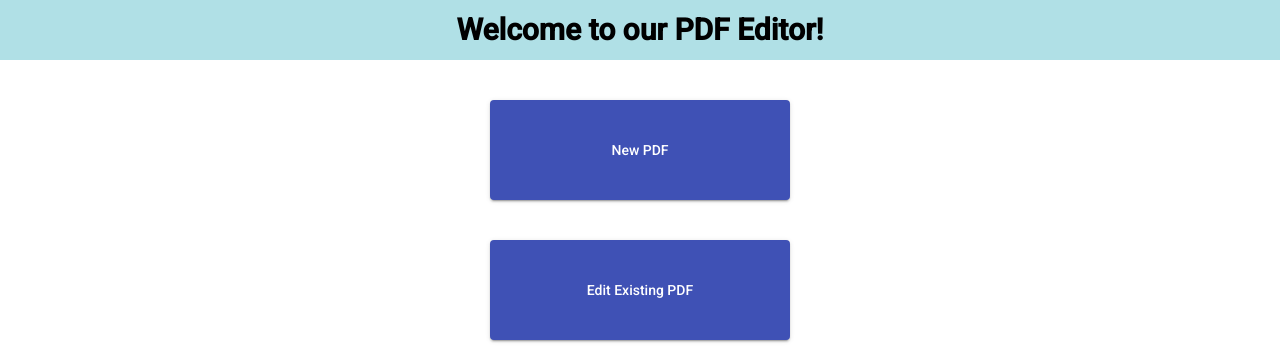
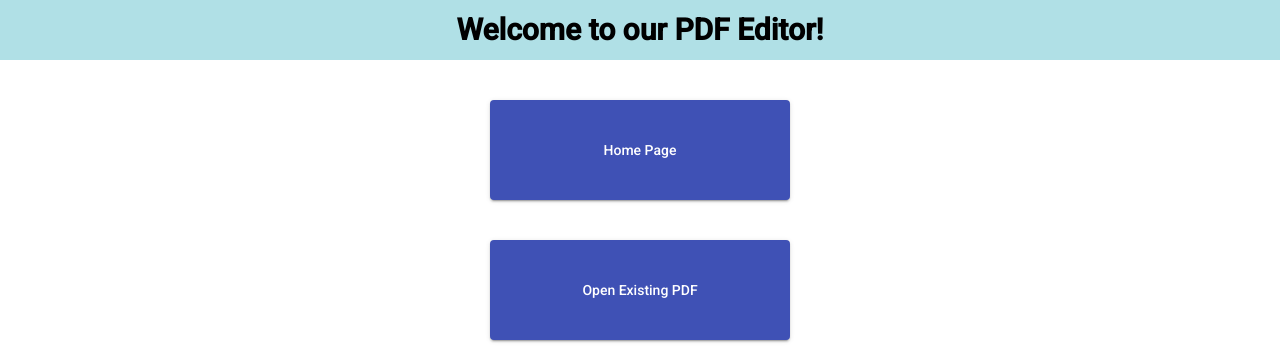
Before and after one commit to Shellb1/CSCI-4970-FA2022-Capstone-Team-7, an Angular app in the folder pdfAnnotations-app/: page / in a window 1280 px wide. Shown: the top 348 px of the page. Built offline with nearby package versions, Linux system fonts and the light colour scheme.

Commit message:
Updating home button on home page

```diff
--- a/pdfAnnotations-app/src/app/home/home.component.html
+++ b/pdfAnnotations-app/src/app/home/home.component.html
@@ -7,7 +7,7 @@
         style="height: 100px; width: 300px"
         (click)="goToPage('')"
       >
-        New PDF
+        Home Page
       </button>
     </body>
     <body>
@@ -17,7 +17,7 @@
         style="height: 100px; width: 300px"
         (click)="goToPage('editor')"
       >
-        Edit Existing PDF
+        Open Existing PDF
       </button>
     </body>
     <body style=>
```
